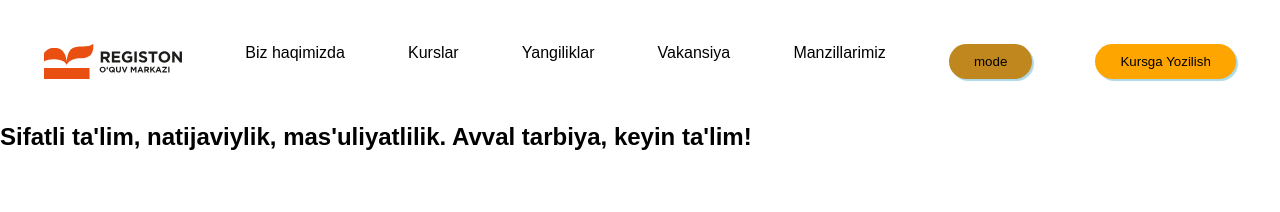
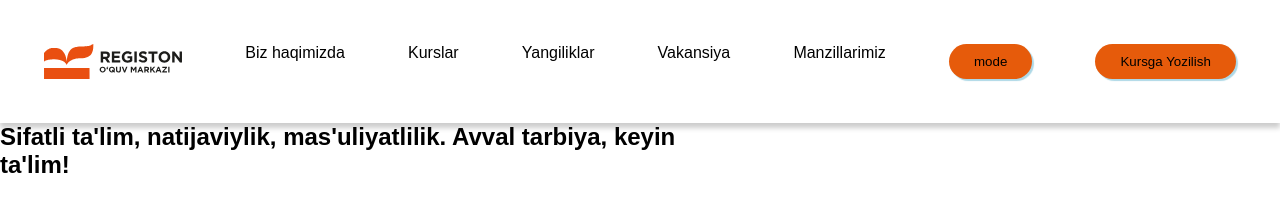
Before and after one commit to Tokhirjonn/Registan, a plain HTML site: page index.html in a window 1280 px wide. Drawn offline with Linux system fonts and the light colour scheme.

Commit message:
registan

```diff
--- a/index.html
+++ b/index.html
@@ -9,8 +9,8 @@
 <body>
 
     <!-- nav -->
-
-    <div>
+    <header id="head">
+     <div class="container">
         <nav class="hero-head">
             <ul class="hero-ul">
                 <img class="hero-img" src=" New-logo.svg" alt="reg.logo">
@@ -38,6 +38,7 @@
             </ul>
         </nav>
     </div>
+    </header>
 
     <!-- secrion -->
     <main>
--- a/style.css
+++ b/style.css
@@ -12,6 +12,10 @@
     cursor: pointer;
 }
 
+#head{
+     box-shadow: 0 5px 5px 0 rgba(0,0,0,0.2);
+}
+
 .hero-img{
     width: 137.996px;
     height: 35.14px;
@@ -19,7 +23,7 @@
 
 .hero-btn{
     padding: 10px;
-    background-color: orange;
+    background-color:rgb(230, 91, 11);
     border-radius: 50px;
     border: 0;
     box-shadow: 2px 2px 1px lightblue;
@@ -50,7 +54,7 @@ body.dark-theme {
 
 #themeToggle{
     padding: 10px;
-    background-color: rgb(192, 135, 30);
+    background-color: rgb(230, 91, 11);
     border-radius: 50px;
     border: 0;
     box-shadow: 2px 2px 1px lightblue;
@@ -58,3 +62,7 @@ body.dark-theme {
     padding-right: 25px;
     cursor: pointer;
 }
+
+.title{
+    max-width: 715px;
+}
```
